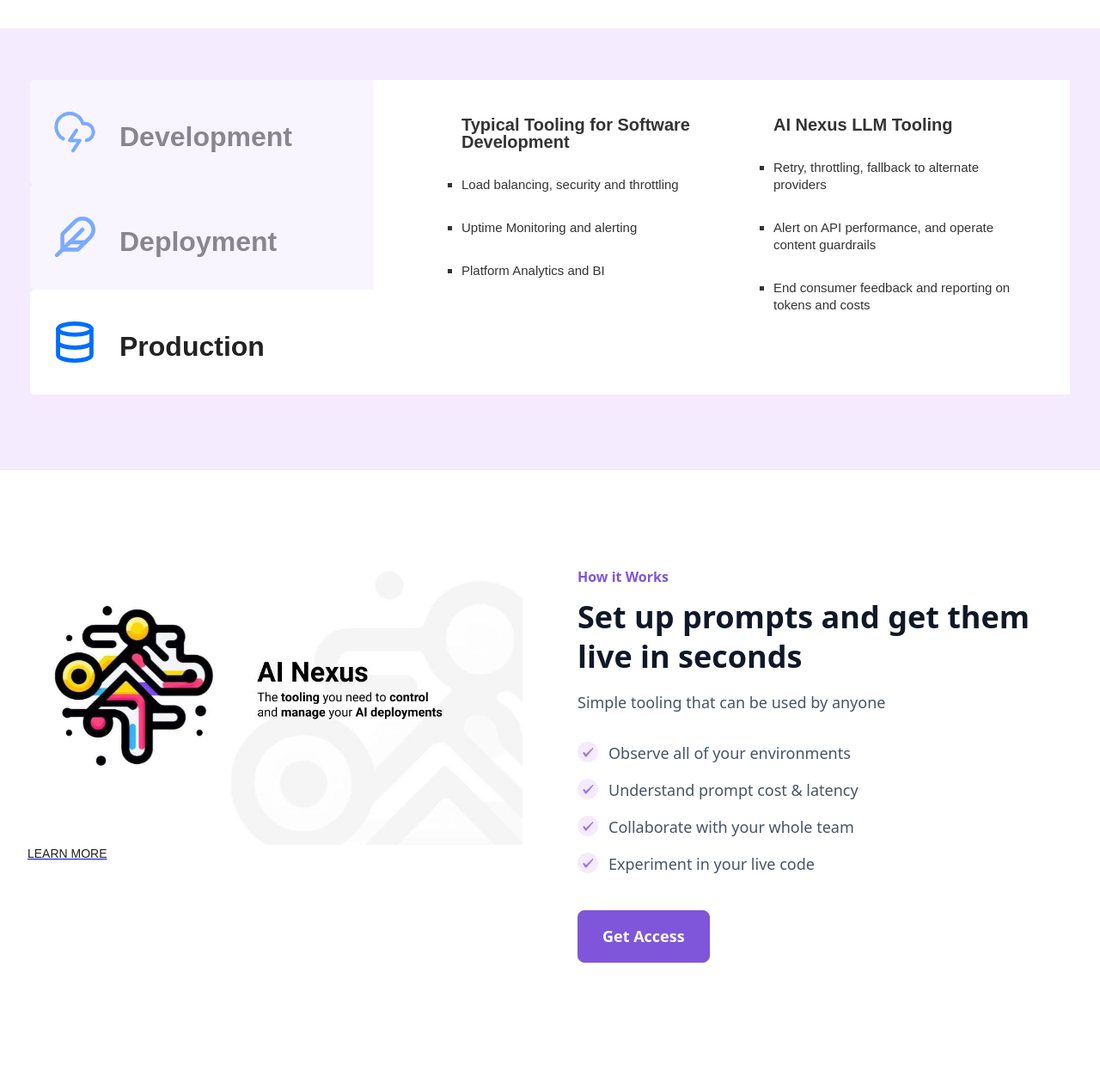
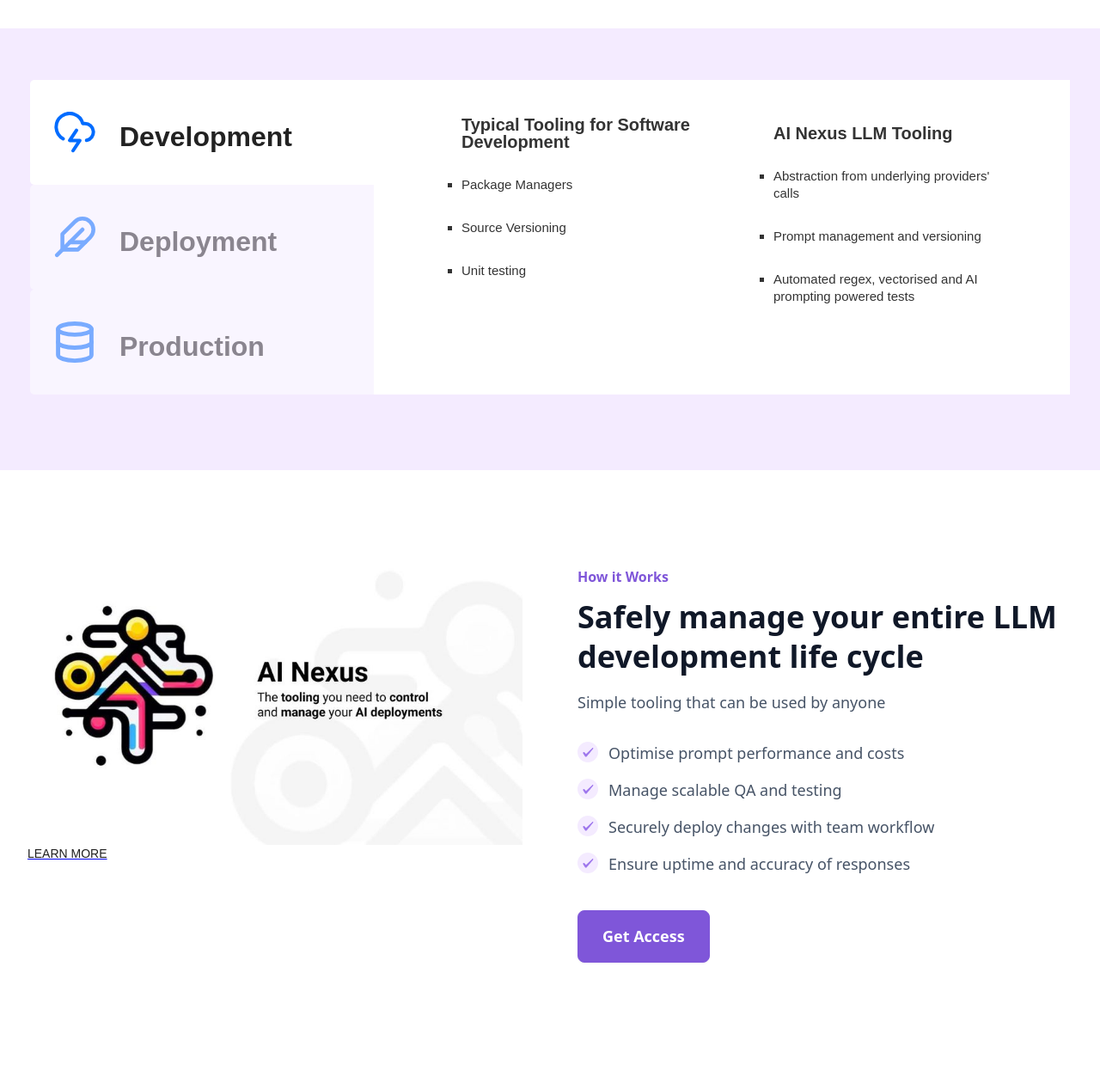
Before and after one commit to RingierIMU/ai-nexus-campaign-site, a plain HTML site: page index.html in a window 1280 px wide. Shown: the part 773-2040 px from the top of the page at 86% size. Drawn offline with nearby package versions, Linux system fonts and the light colour scheme; a script that the page names is missing.

Commit message:
Add files via upload

```diff
--- a/index.html
+++ b/index.html
@@ -1,5 +1,5 @@
 <!DOCTYPE html><!--  This site was created in Webflow. https://www.webflow.com  -->
-<!--  Last Published: Tue Feb 20 2024 09:20:40 GMT+0000 (Coordinated Universal Time)  -->
+<!--  Last Published: Wed Feb 21 2024 13:52:05 GMT+0000 (Coordinated Universal Time)  -->
 <html data-wf-page="65b24128125dc54cdf8446bc" data-wf-site="65b24128125dc54cdf8446bf">
 <head>
   <meta charset="utf-8">
@@ -78,9 +78,9 @@
   <div class="section-3">
     <div class="page-wrapper">
       <div class="mt">
-        <div data-current="Tab 3" data-easing="ease" data-duration-in="300" data-duration-out="100" class="tabs margin-bottom margin-medium w-tabs">
+        <div data-current="Tab 1" data-easing="ease" data-duration-in="300" data-duration-out="100" class="tabs margin-bottom margin-medium w-tabs">
           <div class="tabs-menu w-tab-menu">
-            <a data-w-tab="Tab 1" class="tab w-inline-block w-tab-link">
+            <a data-w-tab="Tab 1" class="tab w-inline-block w-tab-link w--current">
               <div class="box">
                 <div class="wrapper"><img loading="lazy" src="images/icon_feather_cloud_lightning.svg" alt="" class="icon"></div>
                 <div class="div-block-3">
@@ -96,7 +96,7 @@
                 </div>
               </div>
             </a>
-            <a data-w-tab="Tab 3" class="tab w-inline-block w-tab-link w--current">
+            <a data-w-tab="Tab 3" class="tab w-inline-block w-tab-link">
               <div class="box">
                 <div class="wrapper"><img loading="lazy" src="images/icon_feather_database.svg" alt="" class="icon"></div>
                 <div class="div-block-3">
@@ -106,7 +106,7 @@
             </a>
           </div>
           <div class="tabs-content w-tab-content">
-            <div data-w-tab="Tab 1" class="w-tab-pane">
+            <div data-w-tab="Tab 1" class="w-tab-pane w--tab-active">
               <div class="w-layout-hflex flex-block-3">
                 <div class="tab-content-wrapper">
                   <div class="w-layout-vflex flex-box-column---content-2">
@@ -125,7 +125,7 @@
                       <li class="list-item-3 title">AI Nexus LLM Tooling<br></li>
                       <li class="list-item-3">Abstraction from underlying providers&#x27; calls</li>
                       <li class="list-item-3">Prompt management and versioning</li>
-                      <li class="list-item-3">Automated regex, vertex and AI prompt tests</li>
+                      <li class="list-item-3">Automated regex, vectorised and AI prompting powered tests</li>
                     </ul>
                   </div>
                 </div>
@@ -155,7 +155,7 @@
                 </div>
               </div>
             </div>
-            <div data-w-tab="Tab 3" class="w-tab-pane w--tab-active">
+            <div data-w-tab="Tab 3" class="w-tab-pane">
               <div class="w-layout-hflex flex-block-3">
                 <div class="tab-content-wrapper">
                   <div class="w-layout-vflex flex-box-column---content-2">
@@ -170,7 +170,7 @@
                 <div class="tab-content-wrapper _2nd-col">
                   <div class="w-layout-vflex flex-box-column---content-2">
                     <ul role="list" class="content-list">
-                      <li class="list-item-3 title">AI Nexus LLM Tooling</li>
+                      <li class="list-item-3 title">AI Nexus Equivalent LLM Tooling</li>
                       <li class="list-item-3">Retry, throttling, fallback to alternate providers</li>
                       <li class="list-item-3">Alert on API performance, and operate content guardrails</li>
                       <li class="list-item-3">End consumer feedback and reporting on tokens and costs</li>
@@ -190,7 +190,7 @@
         <div class="uui-container-large-3">
           <div id="How-it-works" class="uui-padding-vertical-xhuge-7">
             <div class="w-layout-grid uui-layout57_component">
-              <a href="#" id="w-node-ab678877-458a-3038-352f-63a4790469e4-df8446bc" class="lightbox-link w-inline-block w-lightbox"><img src="images/Nexus-Pitch-Deck-4.jpg" loading="lazy" sizes="(max-width: 479px) 93vw, (max-width: 767px) 96vw, (max-width: 991px) 94vw, (max-width: 1439px) 45vw, 608px" srcset="images/Nexus-Pitch-Deck-4.jpg 500w, images/Nexus-Pitch-Deck-4.jpg 800w, images/Nexus-Pitch-Deck-4.jpg 960w" alt="" class="image-5">
+              <a href="#" id="w-node-ab678877-458a-3038-352f-63a4790469e4-df8446bc" class="lightbox-link w-inline-block w-lightbox"><img src="images/Nexus-Pitch-Deck-4.jpg" loading="lazy" sizes="(max-width: 479px) 93vw, (max-width: 767px) 96vw, (max-width: 991px) 94vw, (max-width: 1439px) 45vw, 608px" srcset="images/Nexus-Pitch-Deck-4-p-500.jpg 500w, images/Nexus-Pitch-Deck-4-p-800.jpg 800w, images/Nexus-Pitch-Deck-4.jpg 960w" alt="" class="image-5">
                 <div class="div-block-4">
                   <div class="text-block-3">Learn More</div>
                 </div>
@@ -242,7 +242,7 @@
               </a>
               <div id="w-node-_137799e9-69f5-177c-b4c1-65b18ce3c8df-df8446bc" class="uui-layout57_content">
                 <div class="uui-heading-subheading-3">How it Works</div>
-                <h2 class="uui-heading-medium-5">Set up prompts and get them live in seconds<br></h2>
+                <h2 class="uui-heading-medium-5">Safely manage your entire LLM development life cycle<br></h2>
                 <div class="uui-space-xsmall-4"></div>
                 <div class="uui-text-size-large-5">Simple tooling that can be used by anyone</div>
                 <div class="uui-layout57_item-list">
@@ -254,7 +254,7 @@
                         </svg></div>
                     </div>
                     <div class="uui-layout57_item-text-wrapper">
-                      <div class="uui-text-size-large-5">Observe all of your environments<br></div>
+                      <div class="uui-text-size-large-5">Optimise prompt performance and costs<br></div>
                     </div>
                   </div>
                   <div id="w-node-_137799e9-69f5-177c-b4c1-65b18ce3c8f1-df8446bc" class="uui-layout57_item">
@@ -265,7 +265,7 @@
                         </svg></div>
                     </div>
                     <div class="uui-layout57_item-text-wrapper">
-                      <div class="uui-text-size-large-5">Understand prompt cost &amp; latency<br></div>
+                      <div class="uui-text-size-large-5">Manage scalable QA and testing<br></div>
                     </div>
                   </div>
                   <div id="w-node-_137799e9-69f5-177c-b4c1-65b18ce3c8f9-df8446bc" class="uui-layout57_item">
@@ -276,7 +276,7 @@
                         </svg></div>
                     </div>
                     <div class="uui-layout57_item-text-wrapper">
-                      <div class="uui-text-size-large-5">Collaborate with your whole team<br></div>
+                      <div class="uui-text-size-large-5">Securely deploy changes with team workflow<br></div>
                     </div>
                   </div>
                   <div id="w-node-_137799e9-69f5-177c-b4c1-65b18ce3c901-df8446bc" class="uui-layout57_item">
@@ -287,7 +287,7 @@
                         </svg></div>
                     </div>
                     <div class="uui-layout57_item-text-wrapper">
-                      <div class="uui-text-size-large-5">Experiment in your live code<br></div>
+                      <div class="uui-text-size-large-5">Ensure uptime and accuracy of responses<br></div>
                     </div>
                   </div>
                 </div>
```
Also changed, not shown: beta-signup.html (+1 -1 lines), data-privacy.html (+1 -1 lines), sign-up.html (+1 -1 lines).
